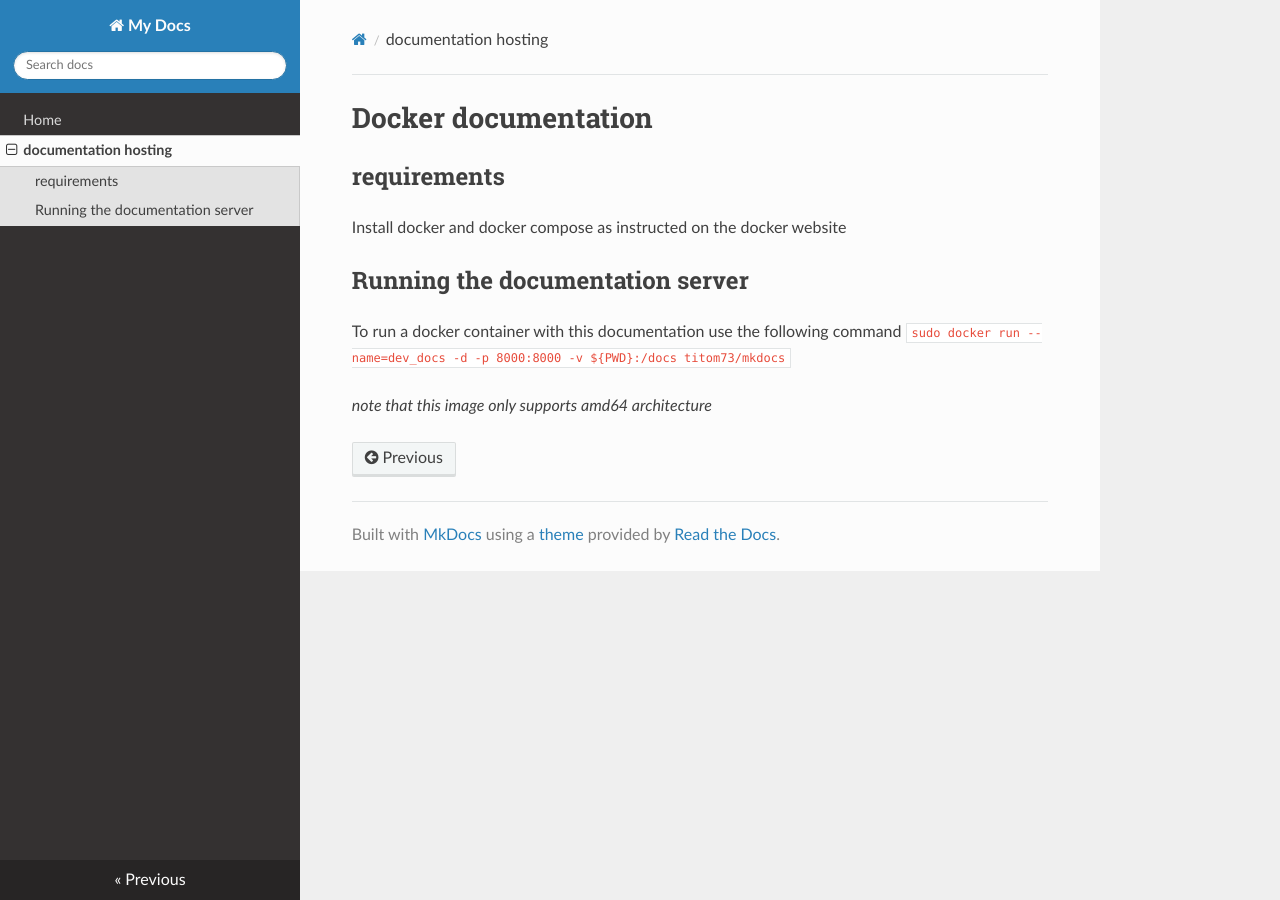
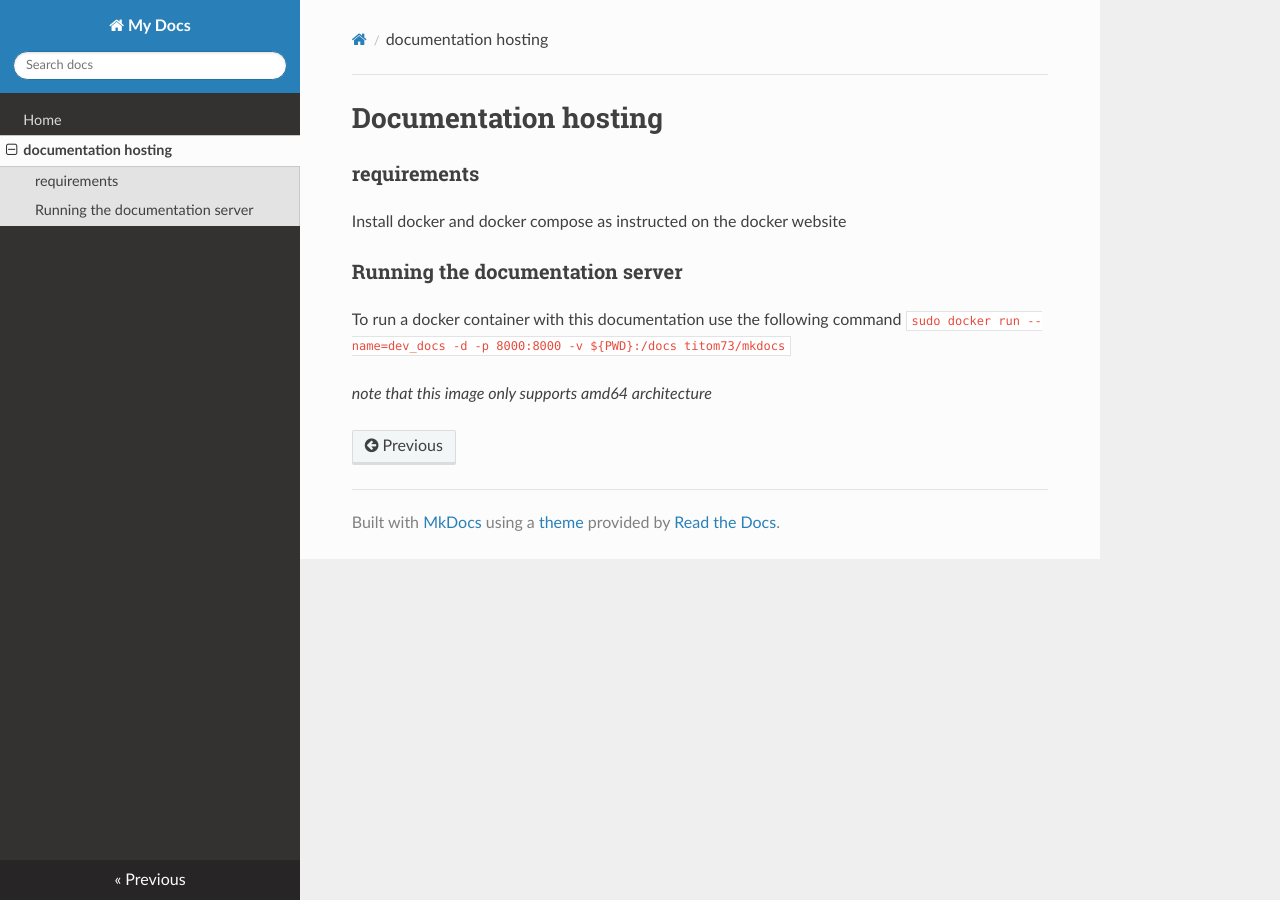
Before and after one commit to nicolaydammer/documentation, an MkDocs documentation site: the page built from docs/documentation_server.md, in a window 1280 px wide. Built offline with MkDocs 1.6.1, drawn with Linux system fonts in a browser that asks for light colours; nearby versions of some CDN libraries.

```diff
--- a/docs/documentation_server.md
+++ b/docs/documentation_server.md
@@ -1,10 +1,10 @@
-# Docker documentation
+# Documentation hosting
 
-## requirements
+### requirements
 
 Install docker and docker compose as instructed on the docker website
 
-## Running the documentation server
+### Running the documentation server
 To run a docker container with this documentation use the following command
 `sudo docker run --name=dev_docs -d -p 8000:8000 -v ${PWD}:/docs titom73/mkdocs`
 
```
